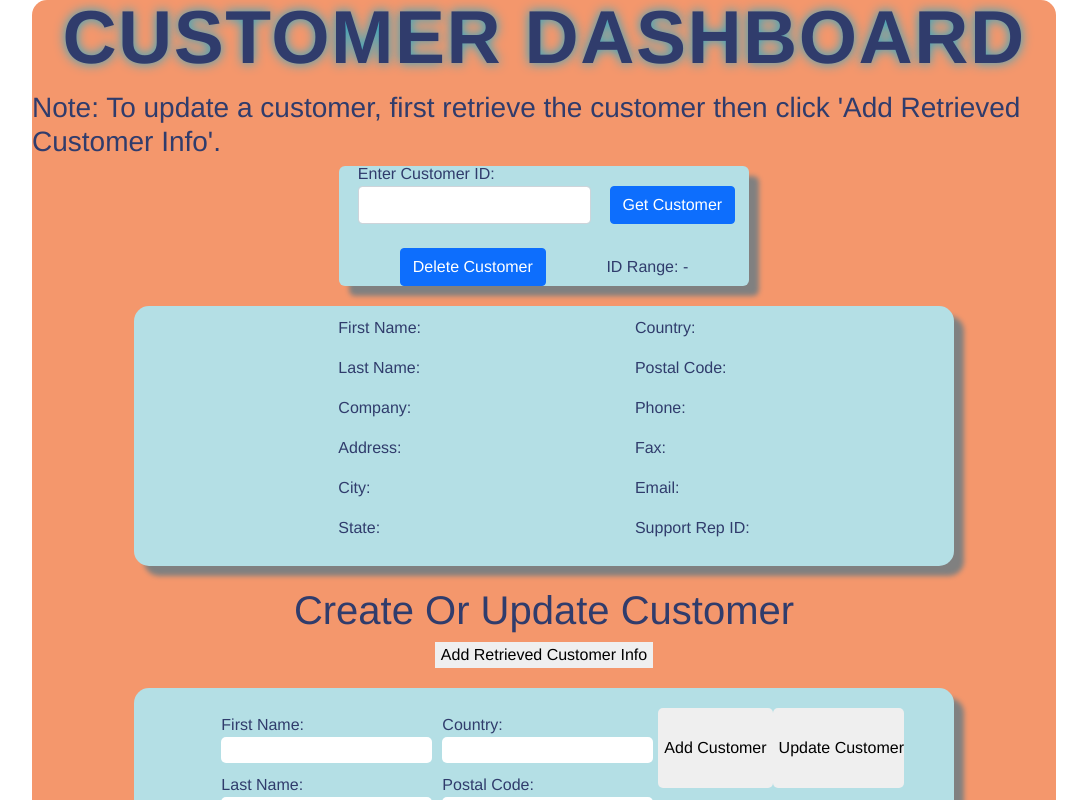
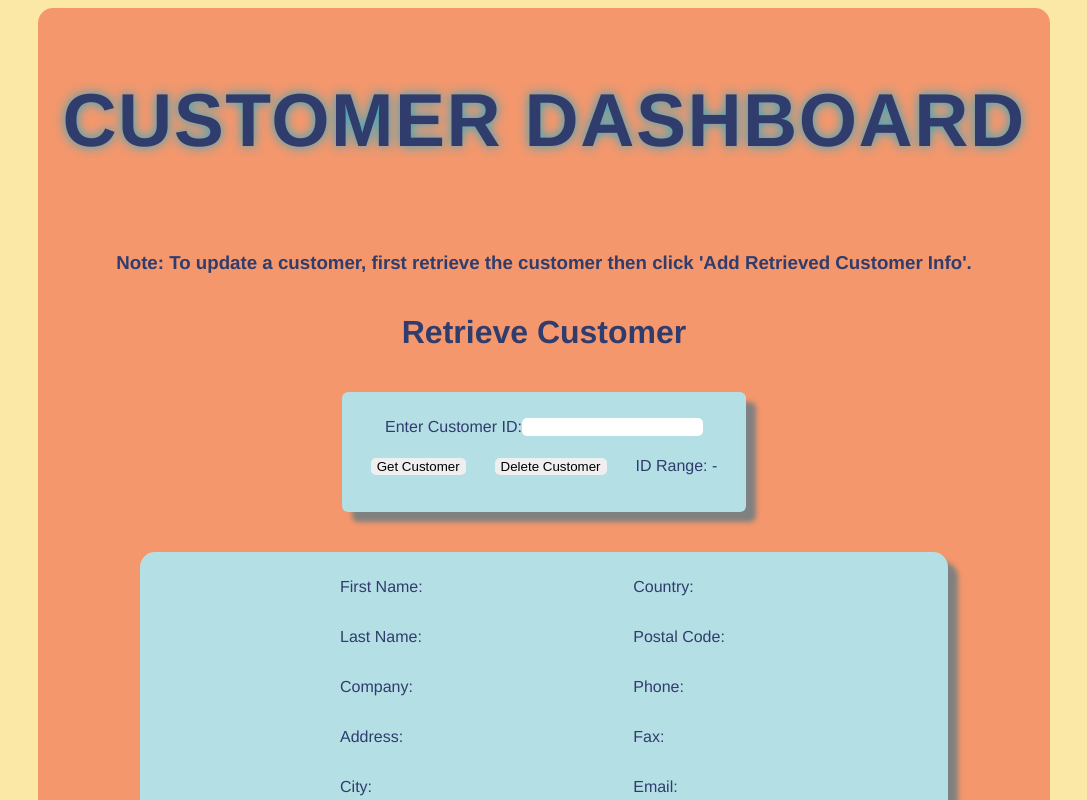
Before and after one commit to Sam-Schnaible/chinook-api, a React app: page / in a window 1280 px wide. Shown: the top 800 px of the page, without its empty margins (96-1183 px from the left). Built offline with nearby package versions, Linux system fonts and the light colour scheme; no server answers.

Commit message:
remove bootstrap form

```diff
--- a/public/index.html
+++ b/public/index.html
@@ -6,7 +6,6 @@
   <meta charset="UTF-8" />
   <meta name="viewport" content="width=device-width, initial-scale=1, shrink-to-fit=no">
   <link rel="stylesheet" href="./styles.css">
-  <link href="https://cdn.jsdelivr.net/npm/bootstrap@5.1.3/dist/css/bootstrap.min.css" rel="stylesheet" integrity="sha384-1BmE4kWBq78iYhFldvKuhfTAU6auU8tT94WrHftjDbrCEXSU1oBoqyl2QvZ6jIW3" crossorigin="anonymous">
 </head>
 
 
@@ -16,7 +15,6 @@
     You need to enable JavaScript to run this app.
   </noscript>
   <script src="./bundle.js"></script>
-  <script src="https://cdn.jsdelivr.net/npm/bootstrap@5.1.3/dist/js/bootstrap.bundle.min.js" integrity="sha384-ka7Sk0Gln4gmtz2MlQnikT1wXgYsOg+OMhuP+IlRH9sENBO0LRn5q+8nbTov4+1p" crossorigin="anonymous"></script>
 </body>
 
 </html>
--- a/src/components/Retrieve.jsx
+++ b/src/components/Retrieve.jsx
@@ -49,34 +49,17 @@ const Retrieve = () => {
 
   return (
     <>
-      {/* <form>
-        <div class="mb-3">
-          <label for="exampleInputEmail1" class="form-label">Email address</label>
-          <input type="email" class="form-control" id="exampleInputEmail1" aria-describedby="emailHelp">
-          <div id="emailHelp" class="form-text">We'll never share your email with anyone else.</div>
-        </div>
-        <div class="mb-3">
-          <label for="exampleInputPassword1" class="form-label">Password</label>
-          <input type="password" class="form-control" id="exampleInputPassword1">
-        </div>
-        <div class="mb-3 form-check">
-          <input type="checkbox" class="form-check-input" id="exampleCheck1">
-          <label class="form-check-label" for="exampleCheck1">Check me out</label>
-        </div>
-        <button type="submit" class="btn btn-primary">Submit</button>
-      </form> */}
-      <form id="ret-form" onSubmit={(e) => handleOnSubmit(e)}>
-        <div class="mb-3">
-        <label class="form-label">
+      <h1>Retrieve Customer</h1>
+      <form className='form-style container-form' id='ret-form' onSubmit={(e) => handleOnSubmit(e)}>
+        <label>
           Enter Customer ID:
-          <input type='text' required class="form-control"
+          <input type='text' required
           value={customerInfo.id} onChange={(e) => setCustomerInfo({...customerInfo, id: e.target.value})}/>
         </label>
-        </div>
-        <input type='submit' value='Get Customer' class="btn btn-primary"
+        <input className='cursor' type='submit' value='Get Customer'
         onClick={() => setCustomerInfo({...customerInfo, method: 'get'})}
         />
-        <input type='submit' value='Delete Customer' class="btn btn-primary"
+        <input className='cursor' type='submit' value='Delete Customer'
         onClick={() => setCustomerInfo({...customerInfo, method: 'delete'})}
         />
         <p>ID Range: {rangeMin} - {rangeMax}</p>
```
